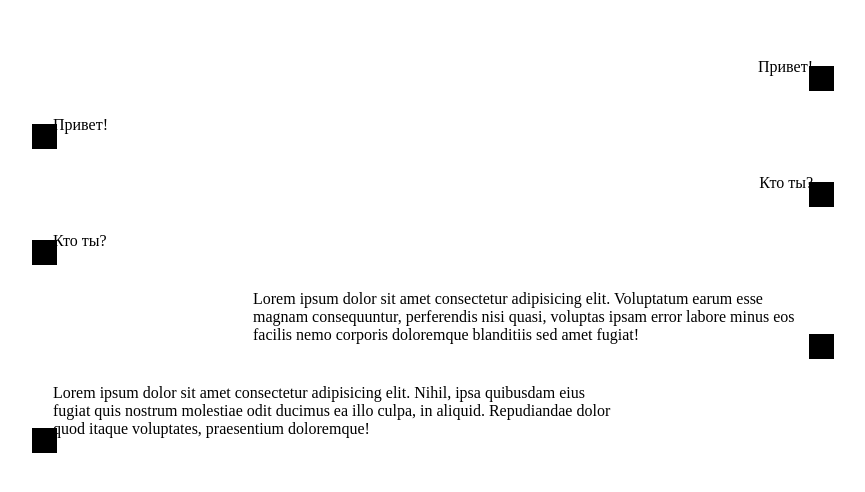
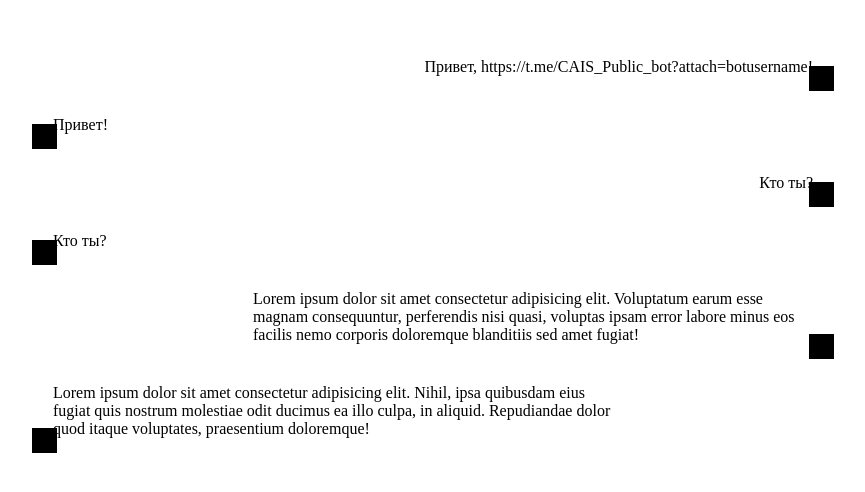
Before and after one commit to SoTBeR/sotber.github.io, a plain HTML site: page history_2.html in a window 1280 px wide. Shown: the part 150-642 px from the top of the page, without its empty margins (207-1072 px from the left). Drawn offline with Linux system fonts and the light colour scheme.

Commit message:
Update history_2.htmlaa
aa

```diff
--- a/history_2.html
+++ b/history_2.html
@@ -104,7 +104,7 @@
 	<div class="message-container">
 		<div class="message user1">
 				<div class="message-content">
-						Привет!
+						Привет, https://t.me/CAIS_Public_bot?attach=botusername!
 				</div>
 		</div>
 
```
